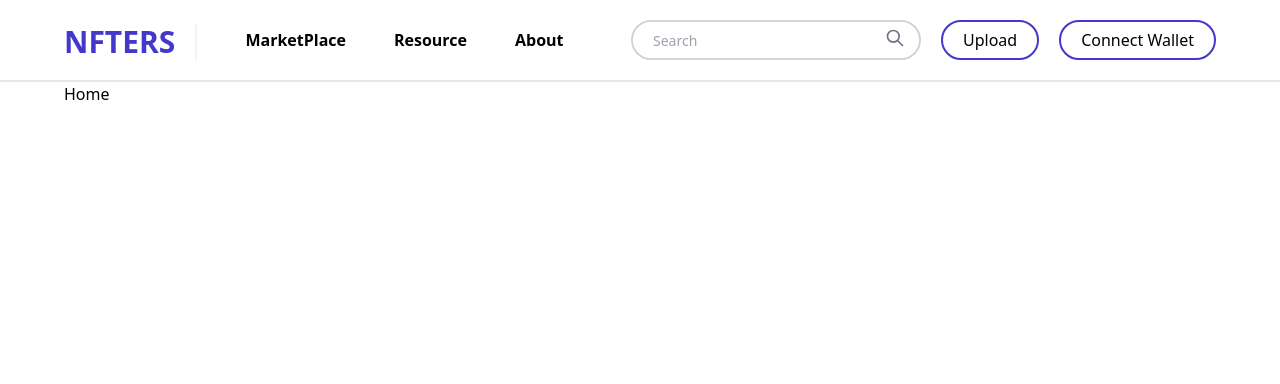
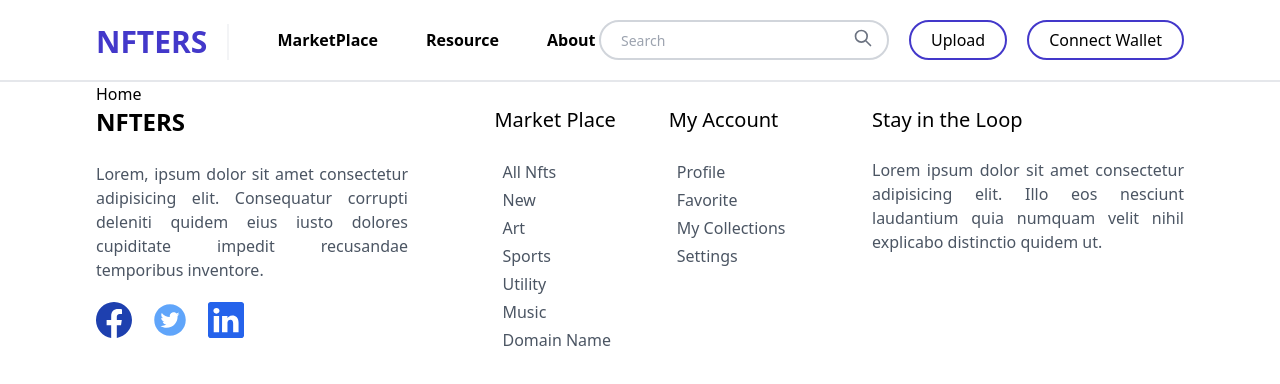
Before and after one commit to Sparrow48/nfters, a React (Create React App) app: page / in a window 1280 px wide. Shown: the top 384 px of the page. Built offline with nearby package versions, Linux system fonts and the light colour scheme.

Commit message:
Add bottom Nav.

```diff
--- a/src/components/Layout.jsx
+++ b/src/components/Layout.jsx
@@ -1,4 +1,5 @@
 import React from 'react'
+import BottomNav from './footer/BottomNav'
 import Navbar from './Navbar'
 
 const Layout = ({ children }) => {
@@ -7,8 +8,8 @@ const Layout = ({ children }) => {
             <div>
                 <Navbar />
             </div >
-            <div className='px-16'>{children}</div>
-            <div></div>
+            <div className='px-24'>{children}</div>
+            <div><BottomNav /></div>
         </div>
     )
 }
--- a/src/components/Navbar.jsx
+++ b/src/components/Navbar.jsx
@@ -15,7 +15,7 @@ const Navbar = () => {
     return (
         <div className='flex flex-col gap-10'>
 
-            <div className='flex justify-between px-4 py-5 border-b-2 xl:px-16 bg-'>
+            <div className='flex justify-between px-4 py-5 border-b-2 lg:px-24 bg-'>
                 <div className='flex pt-1 xl:gap-12'>
                     <div className='border-r-2 border-gray-100'>
                         <NavLink className='text-3xl font-bold text-indigo-700 xl:pr-5'>NFTERS</NavLink>
@@ -34,7 +34,7 @@ const Navbar = () => {
                         <NavButton />
                     </div>
                     <div className='pt-2 xl:hidden' >
-                        {isToggle ? <AiOutlineMenu onClick={toggleHandler} /> : <RxCross1 onClick={toggleHandler} />}
+                        {isToggle ? <RxCross1 onClick={toggleHandler} /> : <AiOutlineMenu onClick={toggleHandler} />}
                     </div>
                 </div>
 
--- /dev/null
+++ b/src/components/footer/BottomNav.jsx
@@ -0,0 +1,41 @@
+import React from 'react'
+import { NavLink } from 'react-router-dom'
+import { MARKET_PLACED, MY_ACCOUNT, SOCIAL_ACCOUNT } from '../../config'
+
+const BottomNav = () => {
+    return (
+        <div className='flex flex-col items-start justify-between gap-10 px-4 lg:mx-auto lg:grid lg:grid-rows-1 lg:grid-cols-3 lg:gap-7 lg:px-24'>
+            <div className=' lg:pr-8'>
+                <h1 className='pb-3 text-2xl font-bold xl:pb-6' >NFTERS</h1>
+                <p className='text-justify text-gray-600'>Lorem, ipsum dolor sit amet consectetur adipisicing elit. Consequatur corrupti deleniti quidem eius iusto dolores cupiditate impedit recusandae temporibus inventore.</p>
+                <div className='flex flex-row gap-5 pt-3 text-3xl xl:pt-5 xl:text-4xl'>
+
+                    {Object.keys(SOCIAL_ACCOUNT).map((key) => {
+                        console.log(key);
+                        return (<NavLink to={`${SOCIAL_ACCOUNT[key]?.link}`} target="_blank" className={SOCIAL_ACCOUNT[key]?.className} key={SOCIAL_ACCOUNT[key]?.link} >{SOCIAL_ACCOUNT[key]?.label}</NavLink>)
+                    })}
+                </div>
+            </div>
+            <div className='flex flex-col gap-10 md:flex-row md:gap-16 lg:gap-0 lg:justify-around'>
+                <div className='flex flex-col '>
+                    <h1 className='pb-3 text-xl font-medium xl:pb-6'>Market Place</h1>
+                    {Object.keys(MARKET_PLACED).map((key) => {
+                        return (<NavLink to={`/${key}`} key={key} className='pl-2 leading-7 text-gray-600'>{MARKET_PLACED[key]}</NavLink>)
+                    })}
+                </div>
+                <div className='flex flex-col '>
+                    <h1 className='pb-3 text-xl font-medium xl:pb-6'>My Account</h1>
+                    {Object.keys(MY_ACCOUNT).map((key) => {
+                        return (<NavLink to={`/${key}`} key={key} className='pl-2 leading-7 text-gray-600'>{MY_ACCOUNT[key]}</NavLink>)
+                    })}
+                </div>
+            </div>
+            <div className=' lg:pl-8'>
+                <h1 className='pb-3 text-xl font-medium xl:pb-6'>Stay in the Loop</h1>
+                <p className='text-justify text-gray-600' >Lorem ipsum dolor sit amet consectetur adipisicing elit. Illo eos nesciunt laudantium quia numquam velit nihil explicabo distinctio quidem ut.</p>
+            </div>
+        </div>
+    )
+}
+
+export default BottomNav
--- /dev/null
+++ b/src/config/index.js
@@ -0,0 +1,42 @@
+import { BsFacebook, BsLinkedin } from 'react-icons/bs';
+import { AiFillTwitterCircle } from 'react-icons/ai';
+
+
+
+export const MARKET_PLACED = {
+    'all-nfts': 'All Nfts',
+    'new': 'New',
+    'art': 'Art',
+    'sports': 'Sports',
+    'utility': 'Utility',
+    'music': 'Music',
+    'domain-name': 'Domain Name',
+
+}
+
+export const MY_ACCOUNT = {
+    'profile': 'Profile',
+    'favorite': 'Favorite',
+    'my-collections': 'My Collections',
+    'settings': 'Settings',
+}
+
+export const SOCIAL_ACCOUNT = {
+    facebook: {
+        link: 'https://www.facebook.com/',
+        label: <BsFacebook />,
+        className: ' text-blue-800'
+    },
+    twitter: {
+        link: 'https://www.twitter.com',
+        label: <AiFillTwitterCircle />,
+        className: ' text-blue-400'
+
+    },
+    linkedIn: {
+        link: 'https://www.linkedin.com',
+        label: <BsLinkedin />,
+        className: ' text-blue-600'
+
+    }
+}
```
